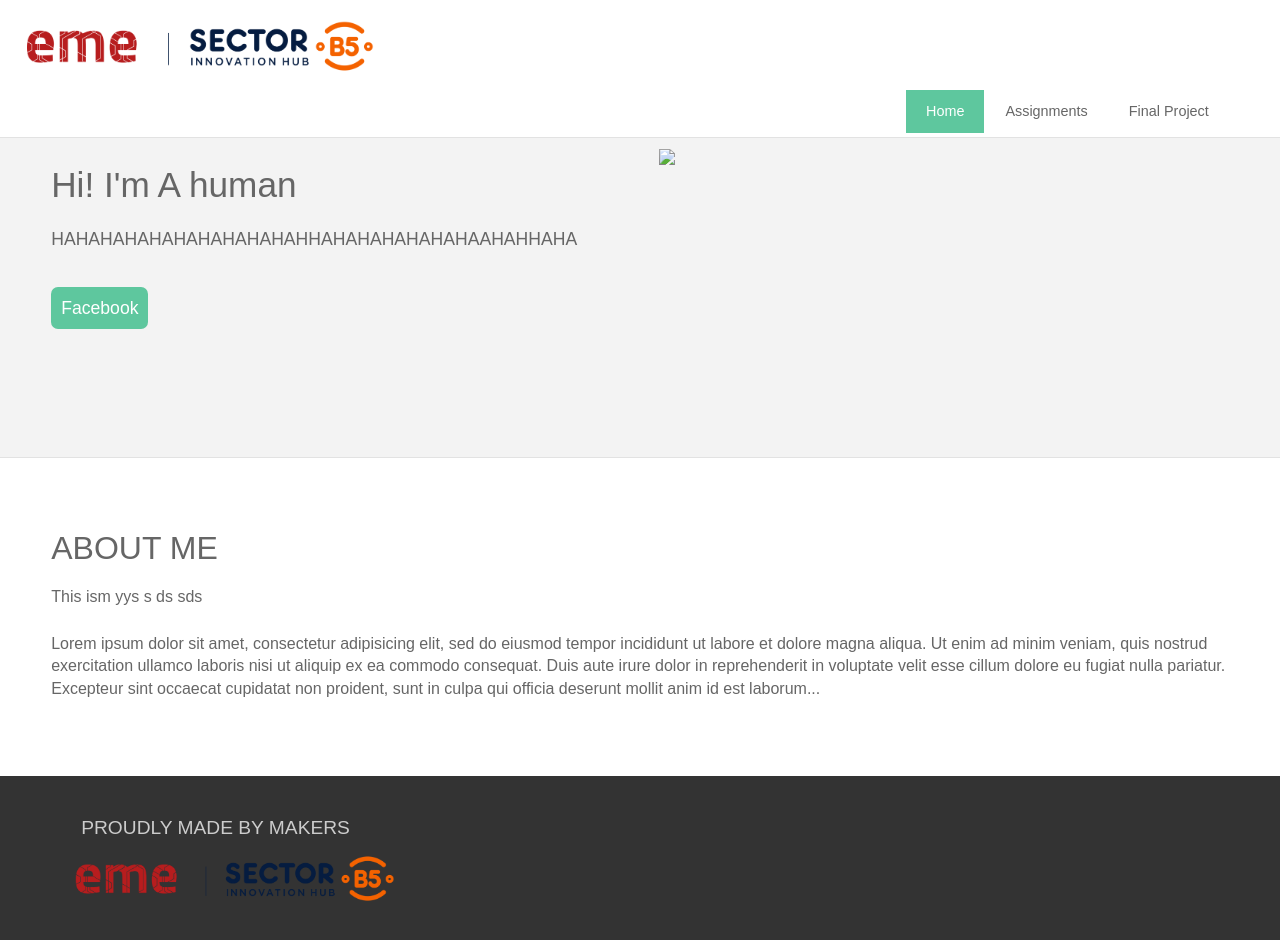
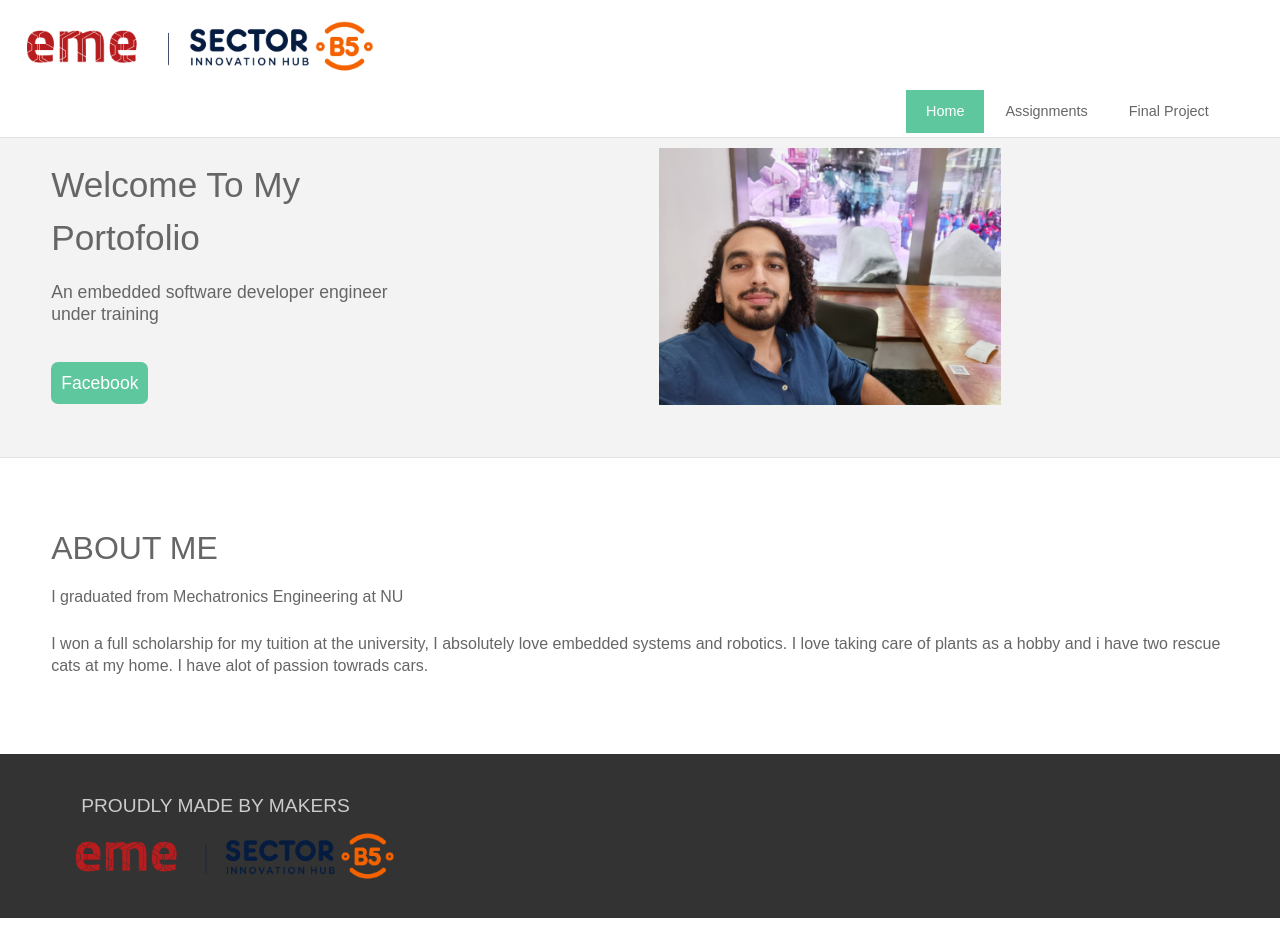
Before and after one commit to MahmoudAyman/Summer-Internship-2023, a plain HTML site: page members/Hady_Hisham/index.html in a window 1280 px wide. After the commit the page ends 918 px from the top, so only its background shows below. Drawn offline with nearby package versions, Linux system fonts and the light colour scheme; a web font is replaced by a local one.

Commit message:
changes made to hady's file

```diff
--- a/members/Hady_Hisham/index.html
+++ b/members/Hady_Hisham/index.html
@@ -8,7 +8,7 @@
   <meta http-equiv="X-UA-Compatible" content="IE=edge,chrome=1">
 
   <!-- CHANGE YOUR NAME -->
-  <title>Mahmoud Ayman || Internship Profile</title>
+  <title>Hady Hisham || Internship Profile</title>
 
   <meta name="viewport" content="width=device-width, initial-scale=1.0, user-scalable=yes">
   <link rel="shortcut icon" href="images/favicon.ico"  type="image/x-icon">
@@ -54,17 +54,17 @@
           <div class="row" >
             <div class="grid_4" >
               <!-- CHANGE TITLE -->
-              <h1>Hi! I'm A human</h1>
+              <h1>Welcome To My Portofolio </h1>
               <!-- ADD A SHORT BIO ABOUT YOU -->
-                <p>HAHAHAHAHAHAHAHAHAHAHHAHAHAHAHAHAHAAHAHHAHA</p>
+                <p>An embedded software developer engineer under training</p>
                 <!-- CHANGE LINK BELOW TO YOUR FB ACCOUNT -->
-                <p><a href="#" class="buttonlink">Facebook</a>
+                <p><a href="https://www.facebook.com/hady.okkah?mibextid=MKOS29" class="buttonlink">Facebook</a>
             </div>
 
             <div class="grid_8 rightfloat" style="margin-top: 5px; padding-left: 220px;">
                 <!-- SAVE YOUR IMAGE IN IMAGES FOLDER -->
                 <!-- THEN CHANGE THE IMAGE NAME BELOW -->
-            		<img src="images/IMG_2064.JPG" height="50%" width="50%">
+            		<img src="images/Hady.JPG" height="80%" width="60%">
             </div>
           </div>
         </div>
@@ -75,8 +75,8 @@
     	<section id="content" class="wide-content">
            	<h1>ABOUT ME</h1>
             <!-- ADD MORE ABOUT YOU, YOU BIO, SKILLS AND SO ON -->
-            <p>This ism yys s ds sds</p>
-            <p>Lorem ipsum dolor sit amet, consectetur adipisicing elit, sed do eiusmod tempor incididunt ut labore et dolore magna aliqua. Ut enim ad minim veniam, quis nostrud exercitation ullamco laboris nisi ut aliquip ex ea commodo consequat. Duis aute irure dolor in reprehenderit in voluptate velit esse cillum dolore eu fugiat nulla pariatur. Excepteur sint occaecat cupidatat non proident, sunt in culpa qui officia deserunt mollit anim id est laborum...</p>
+            <p>I graduated from Mechatronics Engineering at NU</p>
+            <p>I won a full scholarship for my tuition at the university, I absolutely love embedded systems and robotics. I love taking care of plants as a hobby and i have two rescue cats at my home. I have alot of passion towrads cars.</p>
 
 
     	</section>
```
Also changed, not shown: members/Hady_Hisham/final.html (+1 -1 lines), members/Hady_Hisham/images/Hady.jpg (added).
